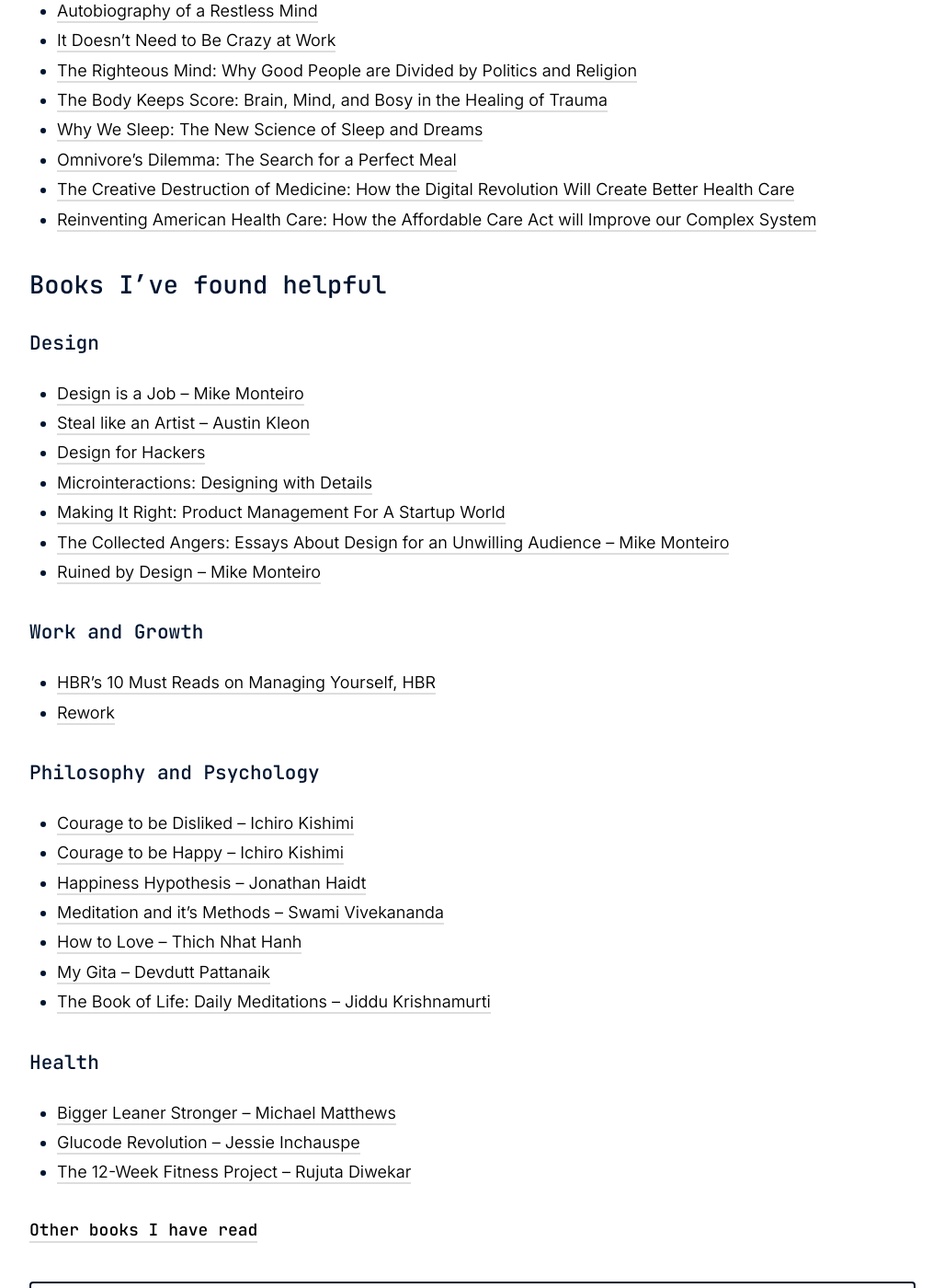
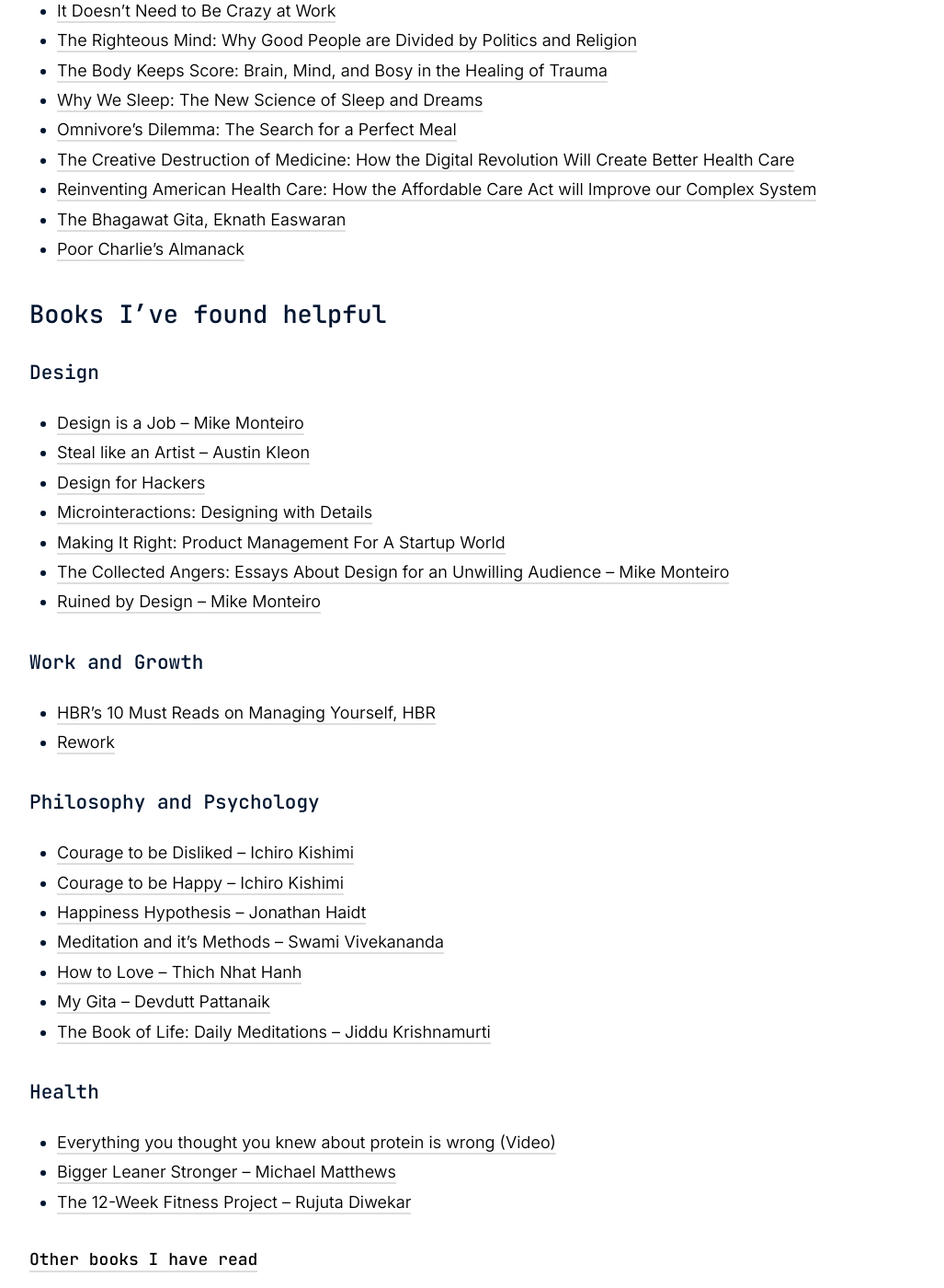
Before and after one commit to varundhawan5792/varundhawan.com, a Jekyll site: the page built from _pages/books.md, in a window 1280 px wide and 1400 px high, scrolled down 489 px. Shown: the whole window at 92% size, without its empty margins (126-1153 px from the left). Built offline with Jekyll 4.4.1, drawn with Linux system fonts in a browser that asks for light colours; some of the changed text lies outside the part shown.

Commit message:
Syncing updates

```diff
--- a/_pages/books.md
+++ b/_pages/books.md
@@ -37,7 +36,8 @@
 - [Omnivore's Dilemma: The Search for a Perfect Meal](https://www.amazon.in/gp/product/B002TQKS14)
 - [The Creative Destruction of Medicine: How the Digital Revolution Will Create Better Health Care](https://www.amazon.in/gp/product/B06XCK65P2)
 - [Reinventing American Health Care: How the Affordable Care Act will Improve our Complex System](https://www.amazon.in/gp/product/B06XC7SZCJ)
-
+- [The Bhagawat Gita, Eknath Easwaran](https://www.amazon.in/gp/product/B079B89J3G/)
+- [Poor Charlie’s Almanack](https://www.amazon.in/gp/product/B0C5TCGPPS/)
 
 
 ## Books I've found helpful
@@ -68,9 +68,8 @@
 - [The Book of Life: Daily Meditations – Jiddu Krishnamurti](https://www.goodreads.com/book/show/10813967-the-book-of-life)
 
 ### Health
-
+- [Everything you thought you knew about protein is wrong (Video)](https://youtu.be/DMwf_9wqWY0?)
 - [Bigger Leaner Stronger – Michael Matthews](https://www.goodreads.com/book/show/25049103-bigger-leaner-stronger)
-- [Glucode Revolution – Jessie Inchauspe](https://www.goodreads.com/en/book/show/58438618-glucose-revolution)
 - [The 12-Week Fitness Project – Rujuta Diwekar](https://www.goodreads.com/book/show/49854871-the-12-week-fitness-project)
 
 #### [Other books I have read](https://www.goodreads.com/user/show/75924345-varun-dhawan)
```
Also changed, not shown: other parts of _pages/books.md (+0 -1 lines), _notes/links.md (+4 -1 lines), _notes/readwise/Articles/Individual contributor designers are cross-functional leaders.md (added, +14 -0 lines).
